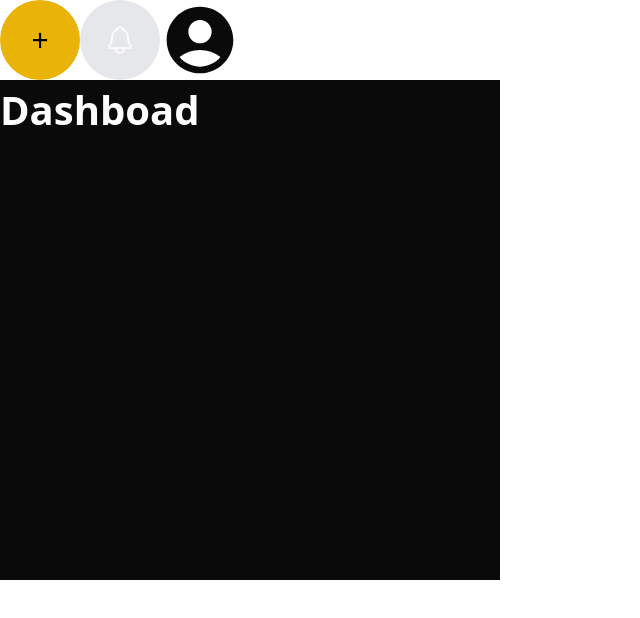
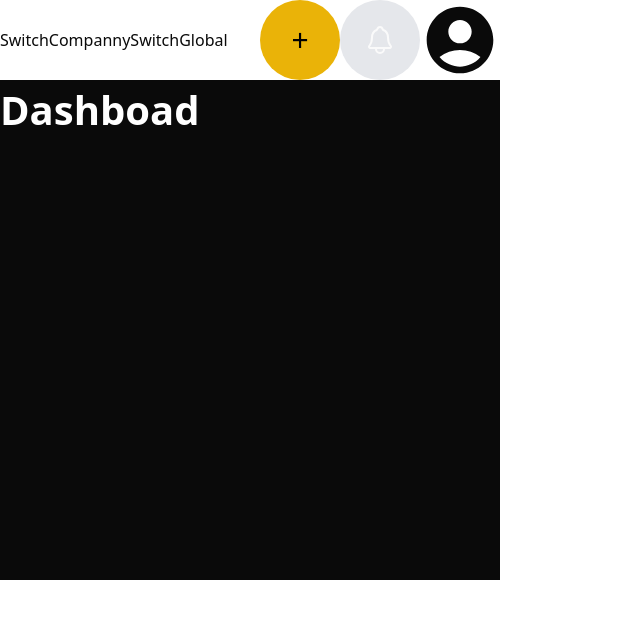
Before and after one commit to cruz-welandi/recruPay, a Next.js app: page / in a window 1280 px wide. Shown: the top 618 px of the page, without its empty margins (0-640 px from the left). Built offline with nearby package versions, Linux system fonts and the light colour scheme.

Commit message:
I just added components that will serve as Search Bar from the navBar component.

```diff
--- a/src/components/NavBar.tsx
+++ b/src/components/NavBar.tsx
@@ -1,14 +1,26 @@
 import React from 'react'
+import SwitchCompanny from './navbar/SwitchCompanny'
+import SwitchGlobal from './navbar/SwitchGlobal'
 import ButtonAdd from './navbar/ButtonAdd'
 import NotificationButton from './navbar/NotificationButton'
 import ProfilLink from './navbar/ProfilLink'
 
 export default function NavBar() {
   return (
-    <div className='flex'>
-      <ButtonAdd />
-      <NotificationButton />
-      <ProfilLink />
+
+    <div className='flex justify-between items-center'>
+
+      <div className='flex'>
+        <SwitchCompanny />
+        <SwitchGlobal />
+      </div>
+
+      <div className='flex'>
+        <ButtonAdd />
+        <NotificationButton />
+        <ProfilLink />
+      </div>
+
     </div>
   )
 }
--- /dev/null
+++ b/src/components/navbar/SwitchCompanny.tsx
@@ -0,0 +1,7 @@
+import React from 'react'
+
+export default function SwitchCompanny() {
+  return (
+    <div>SwitchCompanny</div>
+  )
+}
--- /dev/null
+++ b/src/components/navbar/SwitchGlobal.tsx
@@ -0,0 +1,7 @@
+import React from 'react'
+
+export default function SwitchGlobal() {
+  return (
+    <div>SwitchGlobal</div>
+  )
+}
```
